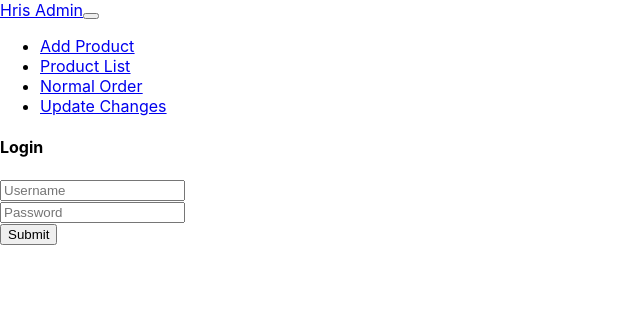
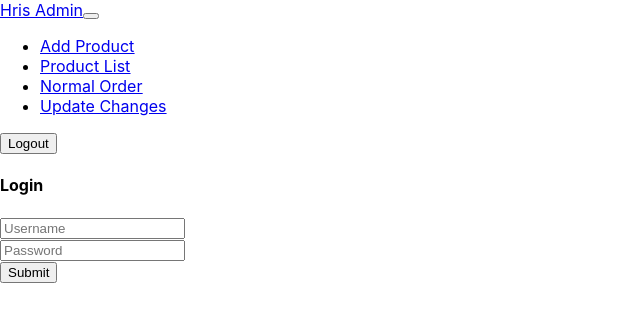
Before and after one commit to praispranav/hris-admin, a React (Create React App) app: page / in a window 1280 px wide. Shown: the top 322 px of the page, without its empty margins (0-640 px from the left). Built offline with nearby package versions, Linux system fonts and the light colour scheme; the HTML template or start-up script is replaced by a standard one.

Commit message:
Added Price

```diff
--- a/src/Components/Nav.js
+++ b/src/Components/Nav.js
@@ -7,6 +7,10 @@ export default function Nav() {
     const res = await axios.get("/category/update");
     alert(res.data.msg);
   };
+
+  const logout = () =>{
+    localStorage.setItem('token', '')
+  }
   return (
     <nav className="navbar navbar-expand-lg navbar-light bg-light">
       <div className="container-fluid">
@@ -67,6 +71,9 @@ export default function Nav() {
           <a className="nav-link disabled" href="#" tabindex="-1" aria-disabled="true">Disabled</a>
         </li> */}
           </ul>
+          <div className="mx-2">
+            <button onClick={logout} className="btn-sm btn btn-warning text-dark">Logout</button>
+          </div>
           {/* <form className="d-flex">
         <input className="form-control me-2" type="search" placeholder="Search" aria-label="Search" />
         <button className="btn btn-outline-success" type="submit">Search</button>
--- a/src/Order/NormalOrder.js
+++ b/src/Order/NormalOrder.js
@@ -385,6 +385,9 @@ export default function NormalOrderPage() {
       {
         Header: "Price",
         accessor: "price",
+        Cell:(cellprops)=>(
+            <Typography variant="body">₹{cellprops.row.original.status}</Typography>
+        )
       },
       {
         Header: "Price Unit",
```
